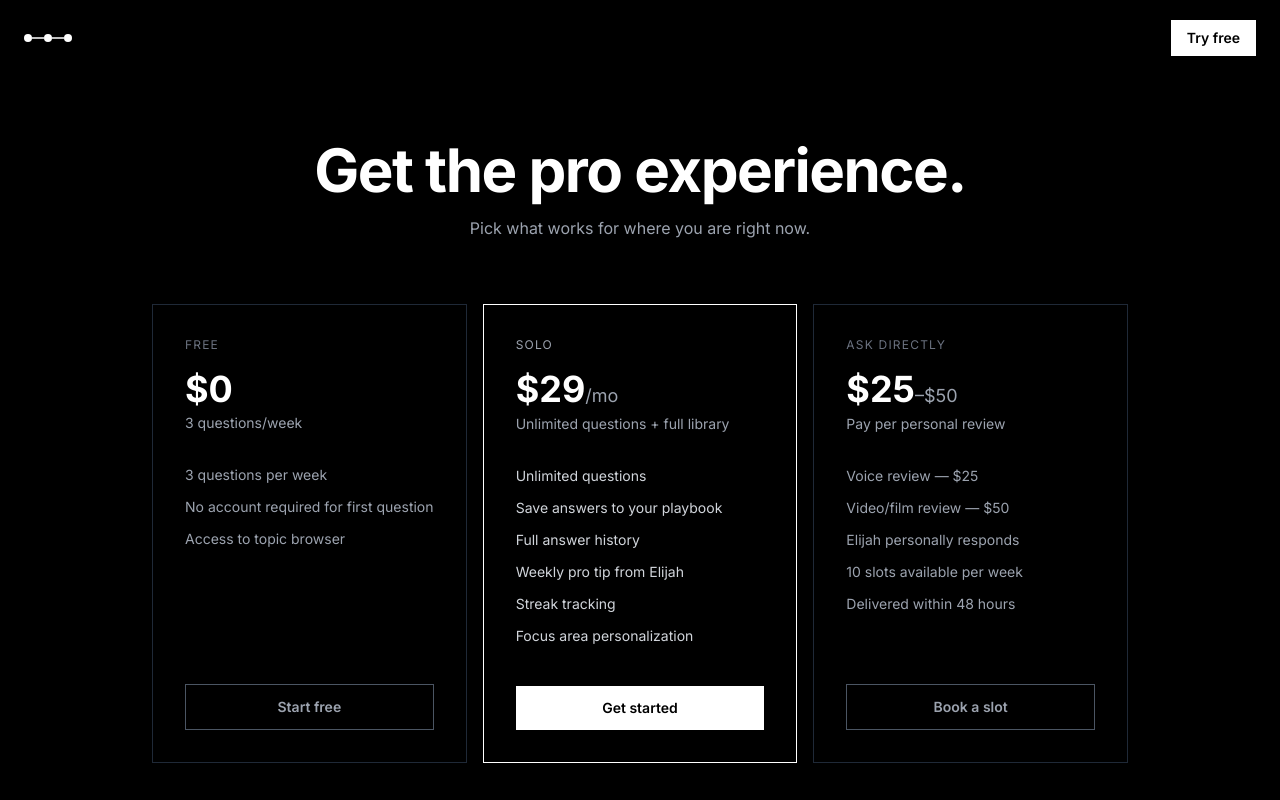
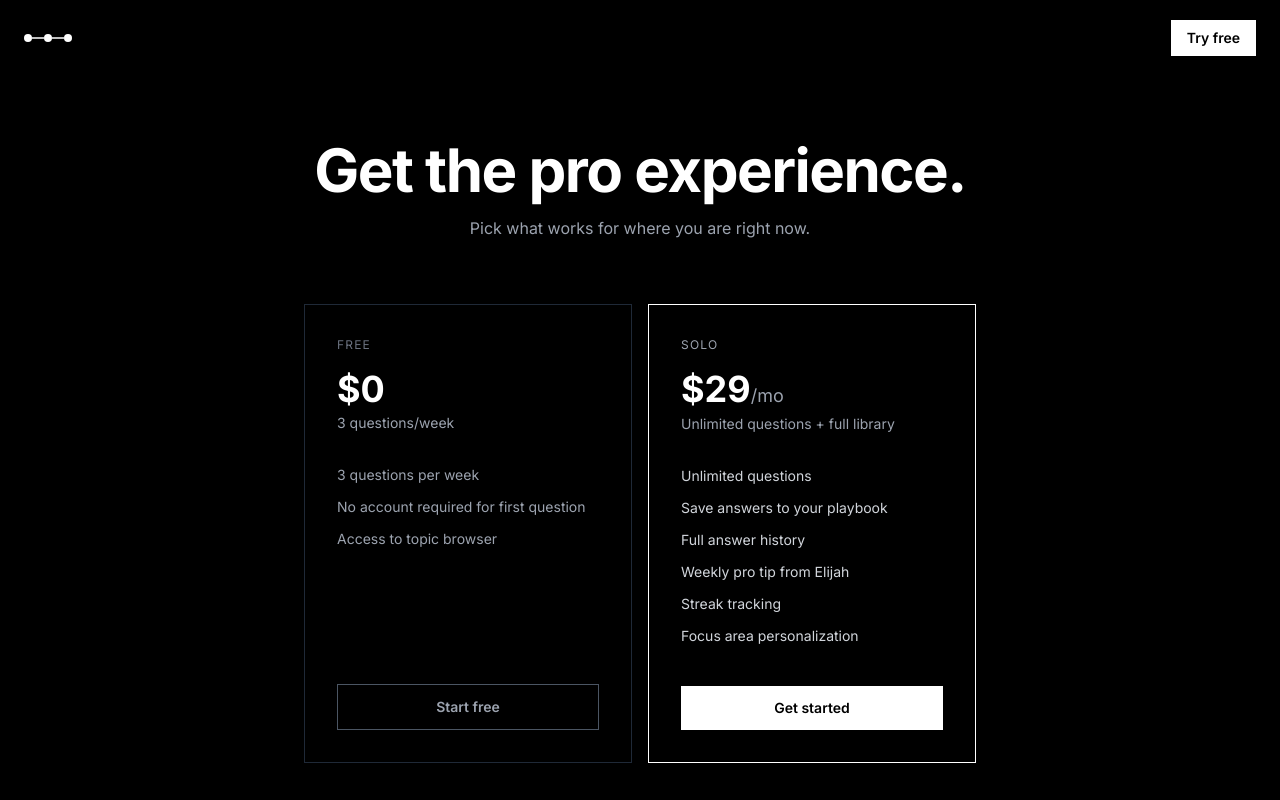
Before and after one commit to ebb95-cpu/ask-elijah, a Next.js app: page /pricing in a window 1280 px wide. Shown: the top 800 px of the page. Built offline with nearby package versions, Linux system fonts and the light colour scheme.

Commit message:
remove Ask Directly tier from pricing — AI handles everything

```diff
--- a/app/pricing/page.tsx
+++ b/app/pricing/page.tsx
@@ -28,7 +28,7 @@ export default function PricingPage() {
         <p className="text-gray-400 text-center mb-16">Pick what works for where you are right now.</p>
 
         {/* Pricing cards */}
-        <div className="grid grid-cols-1 md:grid-cols-3 gap-4 mb-20">
+        <div className="grid grid-cols-1 md:grid-cols-2 gap-4 mb-20 max-w-2xl mx-auto w-full">
           {/* Free */}
           <div className="border border-gray-800 p-8 flex flex-col">
             <p className="text-xs text-gray-500 tracking-widest uppercase mb-4">Free</p>
@@ -61,23 +61,6 @@ export default function PricingPage() {
               Get started
             </Link>
           </div>
-
-          {/* Ask Directly */}
-          <div className="border border-gray-800 p-8 flex flex-col">
-            <p className="text-xs text-gray-500 tracking-widest uppercase mb-4">Ask Directly</p>
-            <p className="text-4xl font-bold mb-1">$25<span className="text-lg font-normal text-gray-400">–$50</span></p>
-            <p className="text-gray-400 text-sm mb-8">Pay per personal review</p>
-            <ul className="space-y-3 text-sm text-gray-400 mb-10 flex-1">
-              <li>Voice review — $25</li>
-              <li>Video/film review — $50</li>
-              <li>Elijah personally responds</li>
-              <li>10 slots available per week</li>
-              <li>Delivered within 48 hours</li>
-            </ul>
-            <Link href="/ask-directly" className="border border-gray-600 text-gray-400 px-6 py-3 text-sm font-semibold text-center hover:border-white hover:text-white transition-colors">
-              Book a slot
-            </Link>
-          </div>
         </div>
 
         {/* What's included table */}
@@ -89,7 +72,7 @@ export default function PricingPage() {
               { item: "EuroLeague champion knowledge base", elsewhere: "Not available", here: "Included" },
               { item: "Recovery & nutrition protocols", elsewhere: "$150/session", here: "Included" },
               { item: "Mental game coaching", elsewhere: "$200/session", here: "Included" },
-              { item: "Film breakdown", elsewhere: "$300/session", here: "$50 one-time" },
+              { item: "Personalized answers to your exact situation", elsewhere: "$300/session", here: "Included" },
             ].map(({ item, elsewhere, here }) => (
               <div key={item} className="grid grid-cols-3 px-6 py-4 text-sm">
                 <span className="text-gray-300">{item}</span>
```
